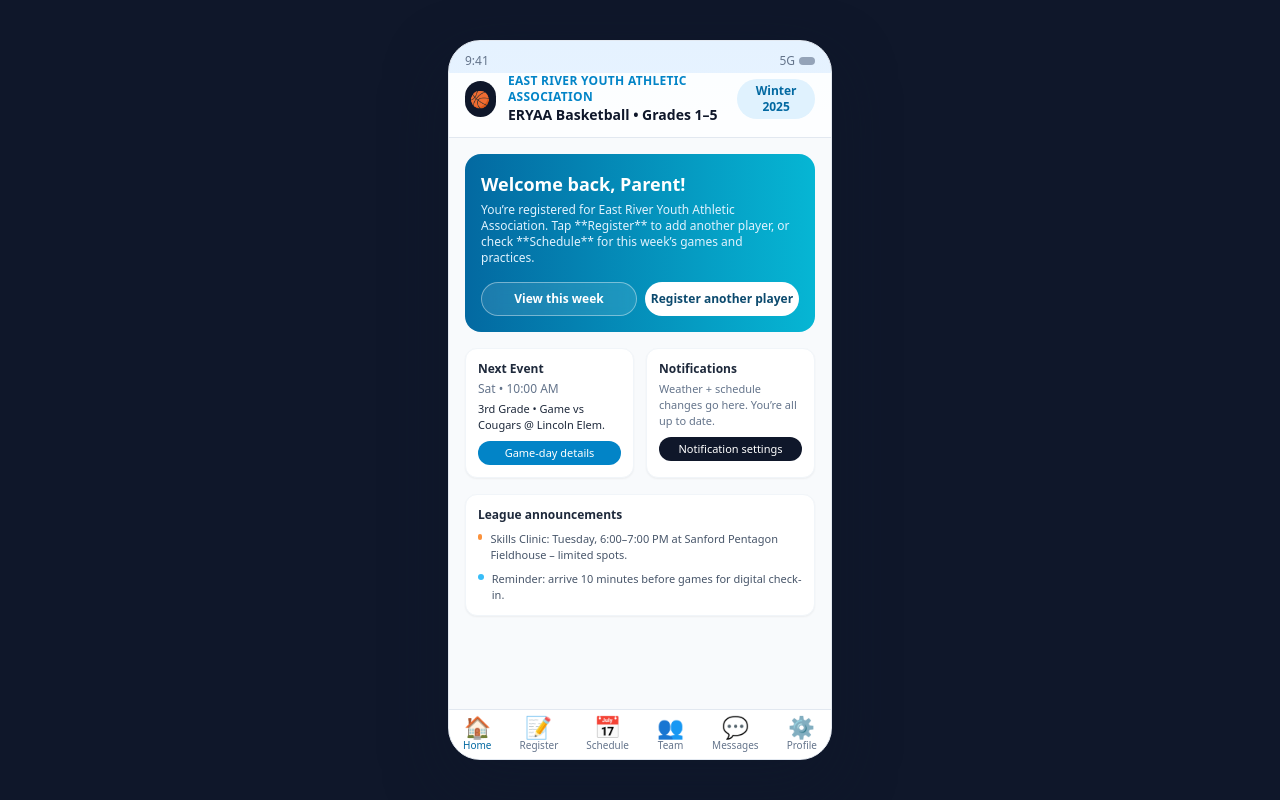
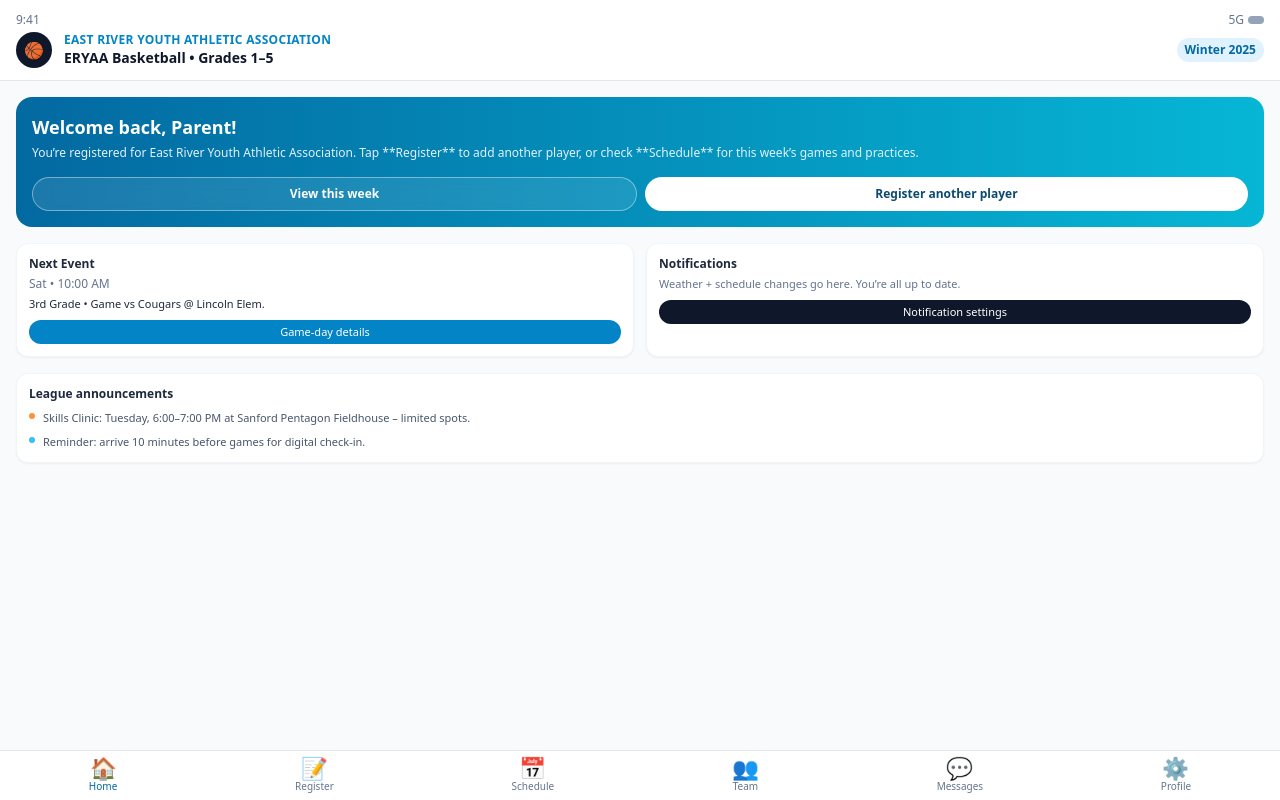
Before and after one commit to Thumper21881/eryaa-app, a plain HTML site: page index.html in a window 1280 px wide. Drawn offline with nearby package versions, Linux system fonts and the light colour scheme.

Commit message:
Update viewport meta tag and body class styles

```diff
--- a/index.html
+++ b/index.html
@@ -2,7 +2,7 @@
 <html lang="en">
 <head>
   <meta charset="utf-8" />
-  <meta name="viewport" content="width=device-width, initial-scale=1" />
+  <meta name="viewport" content="width=device-width, initial-scale=1, maximum-scale=1, viewport-fit=cover">
   <title>ERYAA Mobile App – Prototype</title>
   <script src="https://cdn.tailwindcss.com"></script>
   <style>
@@ -18,10 +18,10 @@
     }
   </style>
 </head>
-<body class="antialiased text-slate-800 flex items-center justify-center min-h-screen px-4">
+<body class="antialiased text-slate-800 bg-slate-50">
 
   <!-- PHONE FRAME -->
-  <div class="app-shell w-full max-w-sm h-[720px] flex flex-col overflow-hidden border border-slate-200">
+  <div class="w-full h-screen flex flex-col overflow-hidden bg-white">
     <!-- STATUS BAR -->
     <div class="flex items-center justify-between px-4 pt-3 pb-1 text-xs text-slate-500">
       <span>9:41</span>
```
